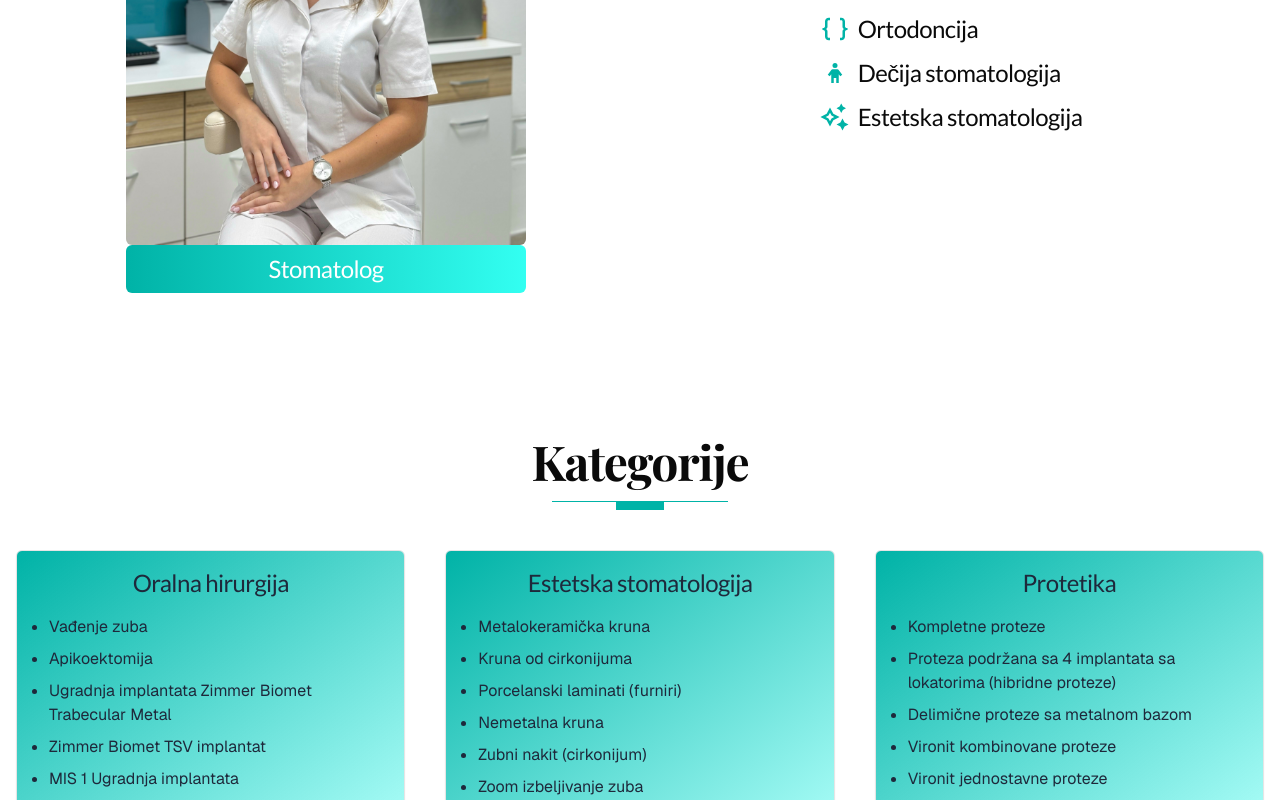
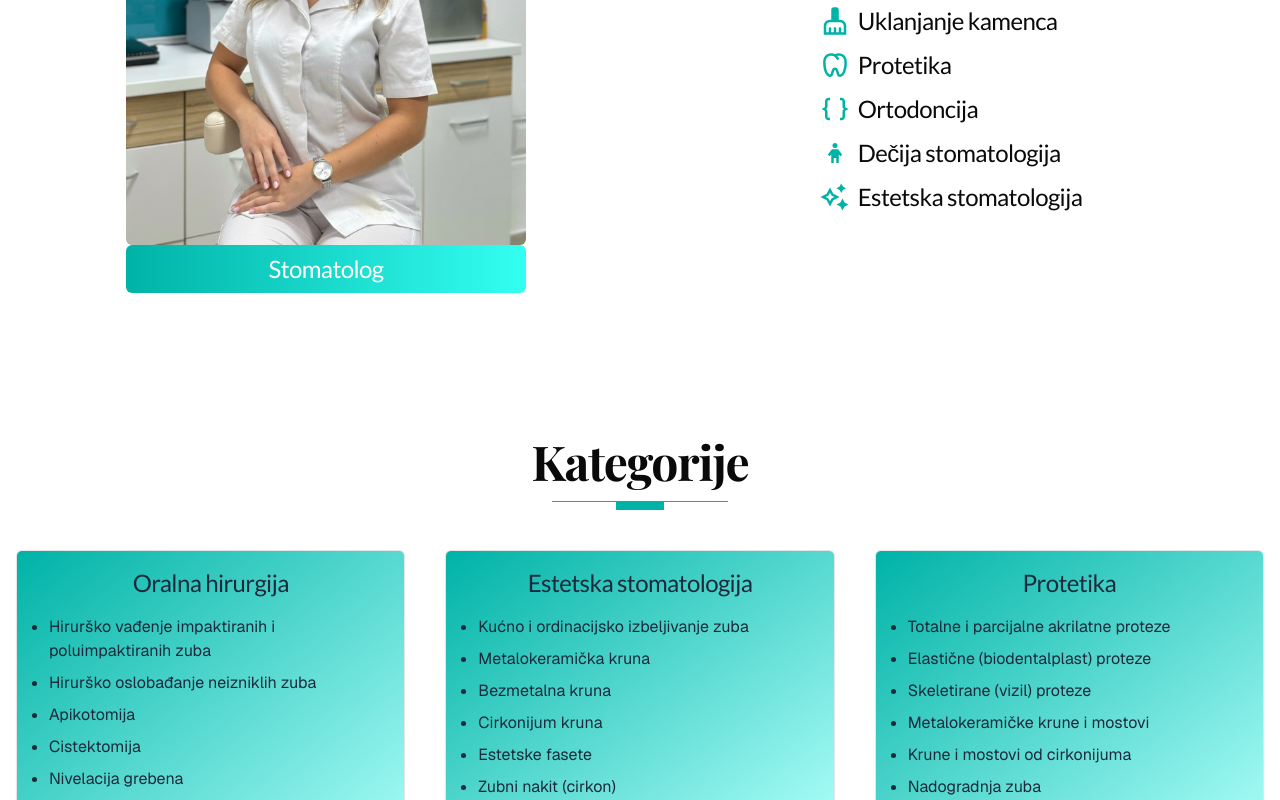
Before and after one commit to Gareleon/identa, a Next.js app: page / in a window 1280 px wide. Shown: the part 2000-2800 px from the top of the page. Built offline with nearby package versions, Linux system fonts and the light colour scheme.

Commit message:
fixed some typohraphy and styling according to request

```diff
--- a/src/components/main/footer.tsx
+++ b/src/components/main/footer.tsx
@@ -13,13 +13,35 @@ import Link from "next/link";
 export default function Footer() {
   return (
     <footer className="w-full ">
-      <div className="w-full mx-auto py-8">
-        <div className="w-full mx-auto  max-w-screen-xl space-y-4 sm:space-y-0 grid grid-cols-1 md:grid-cols-3 justify-center items-center pb-8 px-4">
+      <div className="w-full mx-auto">
+        <div className="w-full mx-auto  max-w-screen-xl space-y-4 lg:space-y-0 grid grid-cols-1 md:grid-cols-2 lg:grid-cols-4 justify-center items-center pb-8 px-4">
           {contactInfo.map((item, index) => (
             <div
-              className="flex flex-row gap-2 items-center justify-start sm:justify-center"
+              className="flex flex-row gap-2 items-center justify-start sm:justify-center pb-6"
               key={index}
             >
+              {item.type === "phone" ? (
+                <>
+                  <div className="inline">{item.icon}</div>
+                  <div className="inline">
+                    <Link
+                      href={item.href}
+                      title={item.title}
+                      className="hover:text-primary"
+                    >
+                      {item.title}
+                    </Link>
+                    <Link
+                      href={item.hrefSub as string}
+                      title={item.subtitle}
+                      className="hover:text-primary block"
+                    >
+                      {item.subtitle}
+                    </Link>
+                  </div>
+                </>
+              ) : (
+                <>
                   <div className="inline">{item.icon}</div>
                   <div className="inline">
                     <Link
@@ -31,6 +53,8 @@ export default function Footer() {
                     </Link>
                     <Typography variant="p" text={item.subtitle} />
                   </div>
+                </>
+              )}
             </div>
           ))}
         </div>
@@ -58,7 +82,7 @@ export default function Footer() {
         </div>
 
         {/* Company Info */}
-        <div className="max-w-screen-xl px-4 mx-auto  mt-12 grid grid-cols-1 md:grid-cols-3 lg:grid-cols-5 gap-8">
+        <div className="max-w-screen-xl px-4 mx-auto mt-12 grid grid-cols-1 md:grid-cols-3 lg:grid-cols-5 gap-8 pb-6">
           {/* About Section */}
           <div className="mb-8 md:col-span-3 lg:col-span-2">
             <h5 className="text-2xl font-bold">
--- a/src/components/main/footerData.tsx
+++ b/src/components/main/footerData.tsx
@@ -2,14 +2,23 @@ import { MdFacebook, MdOutlinePhoneInTalk } from "react-icons/md";
 import { RxInstagramLogo } from "react-icons/rx";
 import { FaMapMarkedAlt } from "react-icons/fa";
 import { IoIosMail } from "react-icons/io";
+import { Clock } from "lucide-react";
 
 const contactInfo = [
+  {
+    type: "working-hours",
+    icon: <Clock size={50} className="text-primary/80" />,
+    title: "Ponedeljak - Petak",
+    subtitle: "10:00 - 20:00",
+    href: "",
+  },
   {
     type: "phone",
     icon: <MdOutlinePhoneInTalk size={50} className="text-primary/80" />,
     title: "+381 642223288",
-    subtitle: "Pon-Pet 10:00-20:00",
+    subtitle: "+381 631802999",
     href: "tel:+381642223288",
+    hrefSub: "tel:+381631802999",
   },
 
   {
@@ -74,7 +83,7 @@ const projects = [
 const usefulLinks = [
   {
     name: "Saveti za negu zuba",
-    href: "https://www.apotekaflos.rs/sr/clanak/5-saveta-za-pravilnu-negu-zuba",
+    href: "https://curaprox.rs/blog/post/cisti-zubi-detaljno-uputstvo",
   },
   {
     name: "Zašto su redovni pregledi važni?",
@@ -92,14 +101,14 @@ const usefulLinks = [
 
 const contactDetails = [
   {
+    name: "kontakt@identa.rs",
+    href: "mailto:kontakt@identa.rs",
+    title: "Kontakt e-mail Identa",
+  },
+  {
     name: "+381 642223288",
     href: "tel:+381642223288",
     title: "Kontakt telefon Identa",
-  },
-  {
-    name: "kontakt@identa.rs",
-    href: "mailto:kontakt@identa.rs",
-    title: "Kontakt e-mail Identa",
   },
   {
     name: "+381 631802999",
--- a/src/components/main/intro.tsx
+++ b/src/components/main/intro.tsx
@@ -7,7 +7,7 @@ export default function Intro() {
     <section className="w-full h-screen min-h-max pt-6 mx-auto bg-gradient-to-r  from-primary to-secondary pb-0 flex justify-center items-center">
       <div className="max-w-screen-xl mx-auto flex flex-col sm:flex-row items-center justify-center gap-10 md:gap-6 lg:gap-10 py-20 px-4 ">
         <div className="w-full sm:w-1/2 text-background flex flex-col space-y-3 lg:space-y-6">
-          <Typography variant="h1" text="Dobrodošli u Identa" />
+          <Typography variant="h1" text="Dobro došli u Identa" />
           <hr className="border-muted h-px w-[50%]" />
           <Typography variant="h3" text="Stomatološke usluge po vašoj meri" />
           <Typography
--- a/src/components/main/pricing.tsx
+++ b/src/components/main/pricing.tsx
@@ -5,56 +5,63 @@ const categorizedServices = [
   {
     category: "Oralna hirurgija",
     services: [
-      { name: "Vađenje zuba" },
-      { name: "Apikoektomija" },
-      { name: "Ugradnja implantata Zimmer Biomet Trabecular Metal" },
-      { name: "Zimmer Biomet TSV implantat" },
-      { name: "MIS 1 Ugradnja implantata" },
-      { name: "Umetanje implantata Direct" },
+      { name: "Hirurško vađenje impaktiranih i poluimpaktiranih zuba" },
+      { name: "Hirurško oslobađanje neizniklih zuba" },
+      { name: "Apikotomija" },
+      { name: "Cistektomija" },
+      { name: "Nivelacija grebena" },
+      { name: "Frenektomija" },
+      { name: "Ugradnja implantata" },
     ],
   },
   {
     category: "Estetska stomatologija",
     services: [
+      { name: "Kućno i ordinacijsko izbeljivanje zuba" },
       { name: "Metalokeramička kruna" },
-      { name: "Kruna od cirkonijuma" },
-      { name: "Porcelanski laminati (furniri)" },
-      { name: "Nemetalna kruna" },
-      { name: "Zubni nakit (cirkonijum)" },
-      { name: "Zoom izbeljivanje zuba" },
-      { name: "Kompozitni furniri napravljeni u ordinaciji" },
+      { name: "Bezmetalna kruna" },
+      { name: "Cirkonijum kruna" },
+      { name: "Estetske fasete" },
+      { name: "Zubni nakit (cirkon)" },
     ],
   },
   {
     category: "Protetika",
     services: [
-      { name: "Kompletne proteze" },
-      {
-        name: "Proteza podržana sa 4 implantata sa lokatorima (hibridne proteze)",
-      },
-      { name: "Delimične proteze sa metalnom bazom" },
-      { name: "Vironit kombinovane proteze" },
-      { name: "Vironit jednostavne proteze" },
+      { name: "Totalne i parcijalne akrilatne proteze" },
+      { name: "Elastične (biodentalplast) proteze" },
+      { name: "Skeletirane (vizil) proteze" },
+      { name: "Metalokeramičke krune i mostovi" },
+      { name: "Krune i mostovi od cirkonijuma" },
+      { name: "Nadogradnja zuba" },
+      { name: "Protetika na implantatima" },
     ],
   },
   {
     category: "Preventivna i opšta stomatologija",
     services: [
-      { name: "Uklanjanje zubnog kamenca" },
-      { name: "Uklanjanje zubnog kamenca + poliranje zuba" },
-      {
-        name: "Peskarenje zuba metodom protoka vazduha (uklanjanje pigmentacije)",
-      },
-      { name: "Kompozitne plombe (bele plombe)" },
-      { name: "Amalgamske plombe (crne plombe)" },
-      { name: "Endodontsko lečenje vitalnog zuba" },
+      { name: "Uklanjanje kamenca i poliranje zuba" },
+      { name: "Kompozitne plombe" },
+      { name: "Amalgamske plombe" },
+      { name: "Endodontsko lečenje zuba" },
+      { name: "Vađenje zuba" },
     ],
   },
   {
     category: "Ortodontija",
     services: [
-      { name: "Fiksni zubni aparatić (jedna vilica)" },
-      { name: "Fiksni estetski protezi za zube (jedna vilica)" },
+      { name: "Fiksni aparati za ispravljanje zuba" },
+      { name: "Folije za ispravljanje zuba" },
+      { name: "Dečije mobilne proteze" },
+    ],
+  },
+  {
+    category: "Dečija stomatologija",
+    services: [
+      { name: "Edukacija dece o održavanju oralne higijene i preventiva" },
+      { name: "Popravka mlečnih i stalnih zuba" },
+      { name: "Vađenje mlečnih i stalnih zuba" },
+      { name: "Zalivanje fisura" },
     ],
   },
 ];
--- a/src/components/main/services.tsx
+++ b/src/components/main/services.tsx
@@ -18,7 +18,7 @@ const iconStyle = "text-primary";
 const services = [
   {
     dentist: {
-      name: "Dr Biljana Petrovic",
+      name: "Dr Biljana Petrović",
       specialty: "Specijalista oralne hirurgije",
       contact: {
         phone: "tel:+381642223288",
@@ -81,7 +81,7 @@ const services = [
   },
   {
     dentist: {
-      name: "Dr Kristina Petkovic",
+      name: "Dr Kristina Petković",
       specialty: "Stomatolog",
       contact: {
         phone: "tel:+381631802999",
@@ -169,7 +169,7 @@ export function Services() {
 
         {services.map((service, index) => (
           <div
-            className={`w-full flex flex-col items-start justify-center gap-10 md:gap-2  ${
+            className={`w-full flex flex-col items-center justify-center gap-10 md:gap-2  ${
               (index + 1) % 2 !== 0 ? "md:flex-row" : "md:flex-row-reverse"
             }`}
             key={index}
```
Lines whose indentation alone changed are shown as unchanged.
